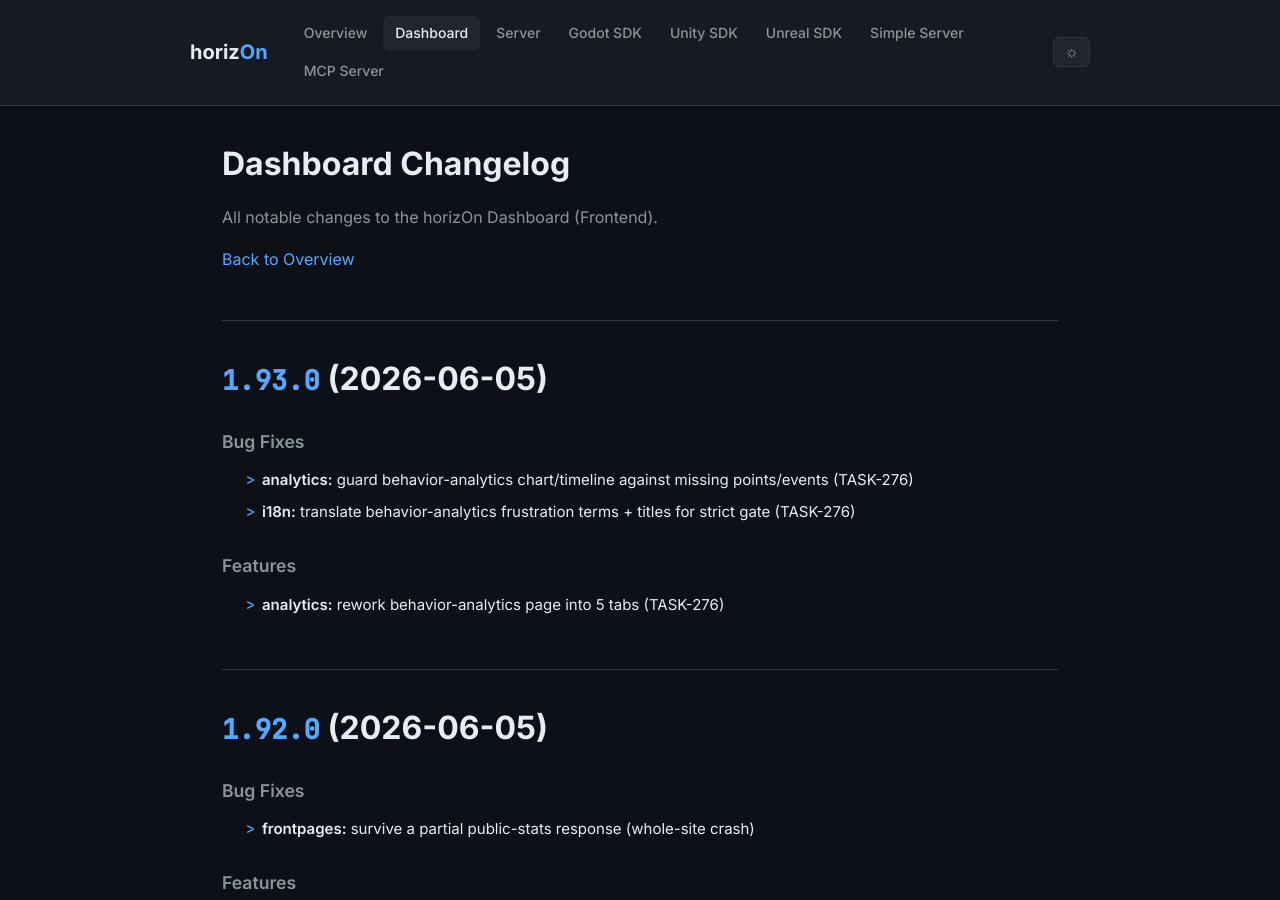
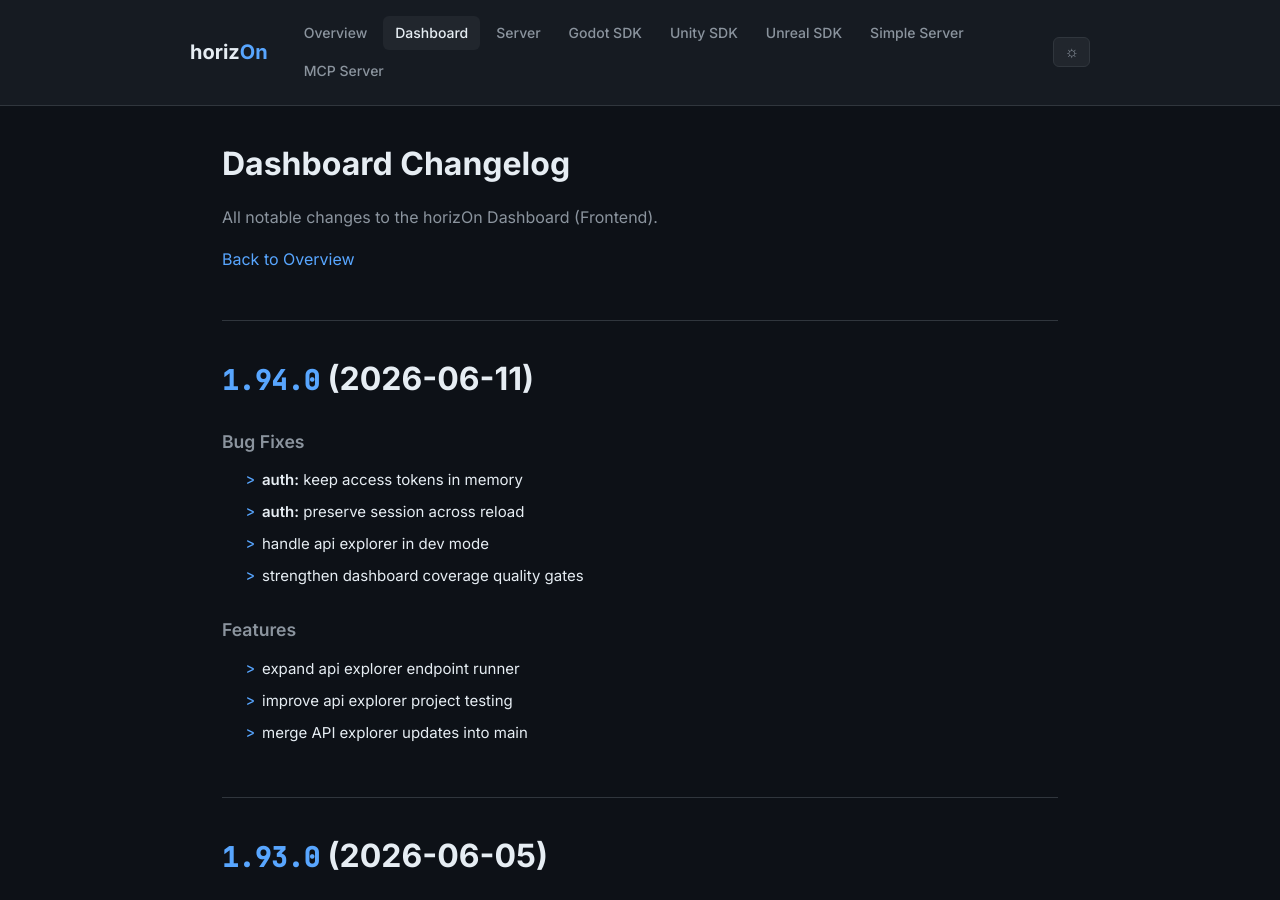
Before and after one commit to ProjectMakersDE/horizOn-Changelog, a Jekyll site: the page built from dashboard-changelog.md, in a window 1280 px wide and 900 px high. Built offline with Jekyll 4.4.1, drawn with Linux system fonts in a browser that asks for light colours.

Commit message:
chore: sync changelogs [skip ci]

```diff
--- a/dashboard-changelog.md
+++ b/dashboard-changelog.md
@@ -8,6 +8,23 @@ title: Dashboard Changelog
 All notable changes to the horizOn Dashboard (Frontend).
 
 [Back to Overview](.)
+
+# [1.94.0](https://github.com/ProjectMakersDE/horizOn-Dashboard/compare/v1.93.0...v1.94.0) (2026-06-11)
+
+
+### Bug Fixes
+
+* **auth:** keep access tokens in memory ([17c8ce1](https://github.com/ProjectMakersDE/horizOn-Dashboard/commit/17c8ce10c09d56f2e66096394fcdddc8df851b62))
+* **auth:** preserve session across reload ([a8a9488](https://github.com/ProjectMakersDE/horizOn-Dashboard/commit/a8a9488eef2fb34c74af588d811e7102a38bac3c))
+* handle api explorer in dev mode ([fb54730](https://github.com/ProjectMakersDE/horizOn-Dashboard/commit/fb547306b46fce9e42fe190fac5d61cfaced6938))
+* strengthen dashboard coverage quality gates ([67f90e6](https://github.com/ProjectMakersDE/horizOn-Dashboard/commit/67f90e64f37a483b6a02b639465f576afbd2ccbc))
+
+
+### Features
+
+* expand api explorer endpoint runner ([66176cf](https://github.com/ProjectMakersDE/horizOn-Dashboard/commit/66176cfeb7c2d766f29e3e7df0346ff78257537e))
+* improve api explorer project testing ([d8b40a1](https://github.com/ProjectMakersDE/horizOn-Dashboard/commit/d8b40a12b5103d97f8a5810bdec51a5e2219079b))
+* merge API explorer updates into main ([9fa110b](https://github.com/ProjectMakersDE/horizOn-Dashboard/commit/9fa110b124ade91cc280aef00d75fac73b5a7e40))
 
 # [1.93.0](https://github.com/ProjectMakersDE/horizOn-Dashboard/compare/v1.92.0...v1.93.0) (2026-06-05)
 
```
Also changed, not shown: index.md (+1 -1 lines).
